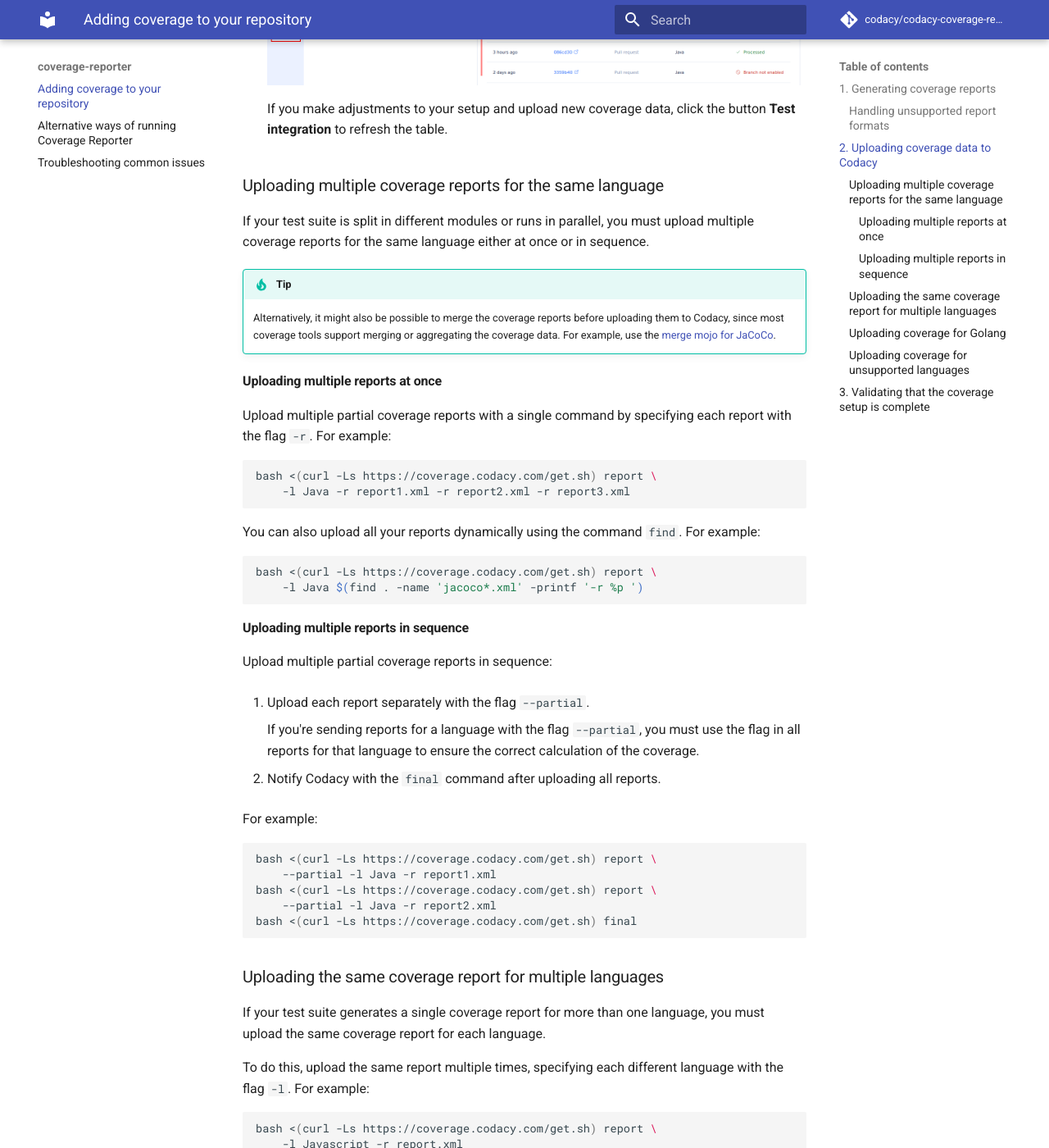
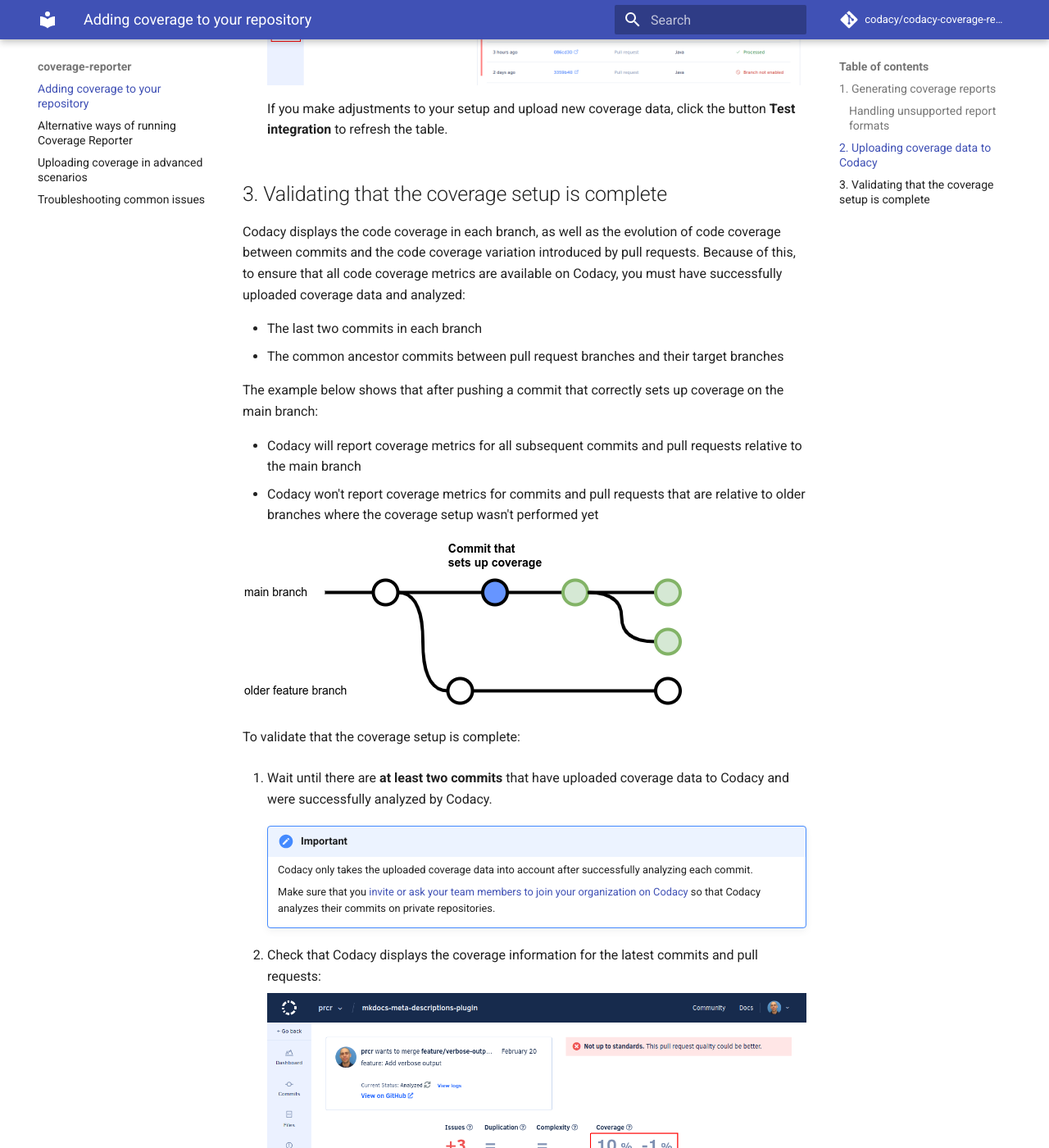
Before and after one commit to codacy/codacy-coverage-reporter, an MkDocs documentation site: the page built from docs/index.md, in a window 1280 px wide and 1400 px high, scrolled down 4627 px. Shown: the whole window at 82% size. Built offline with MkDocs 1.6.1 and Material for MkDocs 9.7.7, drawn with Linux system fonts in a browser that asks for light colours; comment, search, counter and statistics services are not loaded; some of the changed text lies outside the part shown.

Commit message:
docs: Move advanced scenarios to dedicated page

````diff
--- a/docs/index.md
+++ b/docs/index.md
@@ -192,93 +192,13 @@
     !!! tip
         The self-contained script `get.sh` automatically downloads and runs the most recent version of Codacy Coverage Reporter. See [alternative ways of running Codacy Coverage Reporter](alternative-ways-of-running-coverage-reporter.md) for other ways of running Codacy Coverage Reporter, such as by installing the binary manually or using a GitHub Action or CircleCI Orb.
 
-        Be sure to also check the sections below for more advanced functionality while uploading the coverage data to Codacy.
+        Be sure to also check the [instructions for more advanced scenarios](uploading-coverage-in-advanced-scenarios.md) while uploading the coverage data to Codacy.
 
 1.  Make sure that Codacy received the coverage data successfully for the **correct commit UUID and branch**. On Codacy, open your **Repository Settings**, tab **Coverage**, and observe the list of recent coverage reports in the section **Test your integration**:
 
     ![Testing the coverage integration](images/coverage-test-integration.png)
 
     If you make adjustments to your setup and upload new coverage data, click the button **Test integration** to refresh the table.
-
-### Uploading multiple coverage reports for the same language {: id="multiple-reports"}
-
-If your test suite is split in different modules or runs in parallel, you must upload multiple coverage reports for the same language either at once or in sequence.
-
-!!! tip
-    Alternatively, it might also be possible to merge the coverage reports before uploading them to Codacy, since most coverage tools support merging or aggregating the coverage data. For example, use the [merge mojo for JaCoCo](http://www.eclemma.org/jacoco/trunk/doc/merge-mojo.html).
-
-#### Uploading multiple reports at once {: id="multiple-reports-once"}
-
-Upload multiple partial coverage reports with a single command by specifying each report with the flag `-r`. For example:
-
-```bash
-bash <(curl -Ls https://coverage.codacy.com/get.sh) report \
-    -l Java -r report1.xml -r report2.xml -r report3.xml
-```
-
-You can also upload all your reports dynamically using the command `find`. For example:
-
-```bash
-bash <(curl -Ls https://coverage.codacy.com/get.sh) report \
-    -l Java $(find . -name 'jacoco*.xml' -printf '-r %p ')
-```
-
-#### Uploading multiple reports in sequence {: id="multiple-reports-sequence"}
-
-Upload multiple partial coverage reports in sequence:
-
-1.  Upload each report separately with the flag `--partial`.
-
-    If you're sending reports for a language with the flag `--partial`, you must use the flag in all reports for that language to ensure the correct calculation of the coverage.
-
-1.  Notify Codacy with the `final` command after uploading all reports.
-
-For example:
-
-```bash
-bash <(curl -Ls https://coverage.codacy.com/get.sh) report \
-    --partial -l Java -r report1.xml
-bash <(curl -Ls https://coverage.codacy.com/get.sh) report \
-    --partial -l Java -r report2.xml
-bash <(curl -Ls https://coverage.codacy.com/get.sh) final
-```
-
-### Uploading the same coverage report for multiple languages {: id="multiple-languages"}
-
-If your test suite generates a single coverage report for more than one language, you must upload the same coverage report for each language.
-
-To do this, upload the same report multiple times, specifying each different language with the flag `-l`. For example:
-
-```bash
-bash <(curl -Ls https://coverage.codacy.com/get.sh) report \
-    -l Javascript -r report.xml
-bash <(curl -Ls https://coverage.codacy.com/get.sh) report \
-    -l TypeScript -r report.xml
-```
-
-### Uploading coverage for Golang {: id="golang"}
-
-Codacy can't automatically detect Golang coverage report files because they don't have specific file names.
-
-If you're uploading a Golang coverage report, you must also specify the report type:
-
-```bash
-bash <(curl -Ls https://coverage.codacy.com/get.sh) report \
-    --force-coverage-parser go -r <coverage report file name>
-```
-
-### Uploading coverage for unsupported languages {: id="unsupported-languages"}
-
-If your language isn't in the list of supported languages, you can still send coverage to Codacy.
-
-To do this, provide the correct language with the flag `-l`, together with `--force-language`. For example:
-
-```bash
-bash <(curl -Ls https://coverage.codacy.com/get.sh) report \
-  -l Kotlin --force-language -r <coverage report file name>
-```
-
-See the [list of languages](https://github.com/codacy/codacy-plugins-api/blob/master/src/main/scala/com/codacy/plugins/api/languages/Language.scala#L43) that you can specify using the flag `-l`.
 
 ## 3. Validating that the coverage setup is complete {: id="validating-coverage"}
 
--- a/mkdocs.yml
+++ b/mkdocs.yml
@@ -25,4 +25,5 @@
 nav:
   - "index.md"
   - "alternative-ways-of-running-coverage-reporter.md"
+  - "uploading-coverage-in-advanced-scenarios.md"
   - "troubleshooting-common-issues.md"
````
Also changed, not shown: docs/uploading-coverage-in-advanced-scenarios.md (added, +87 -0 lines).
